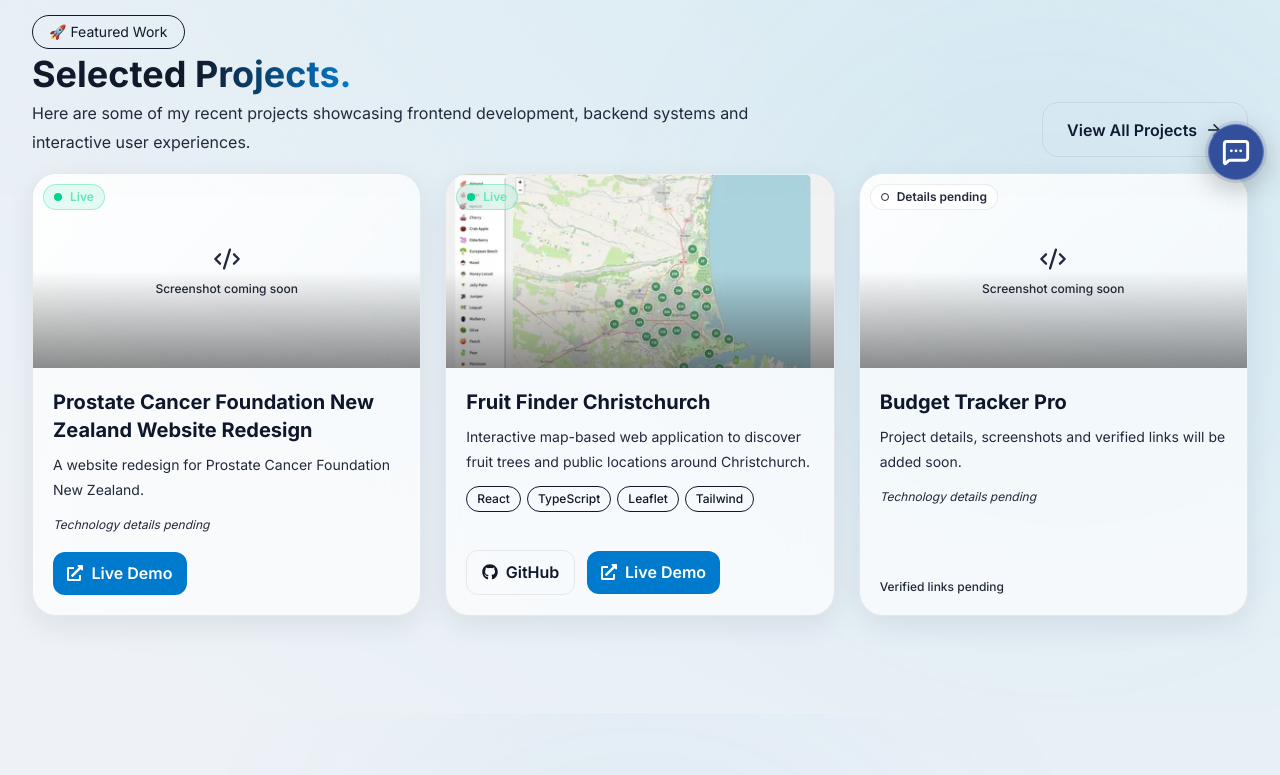
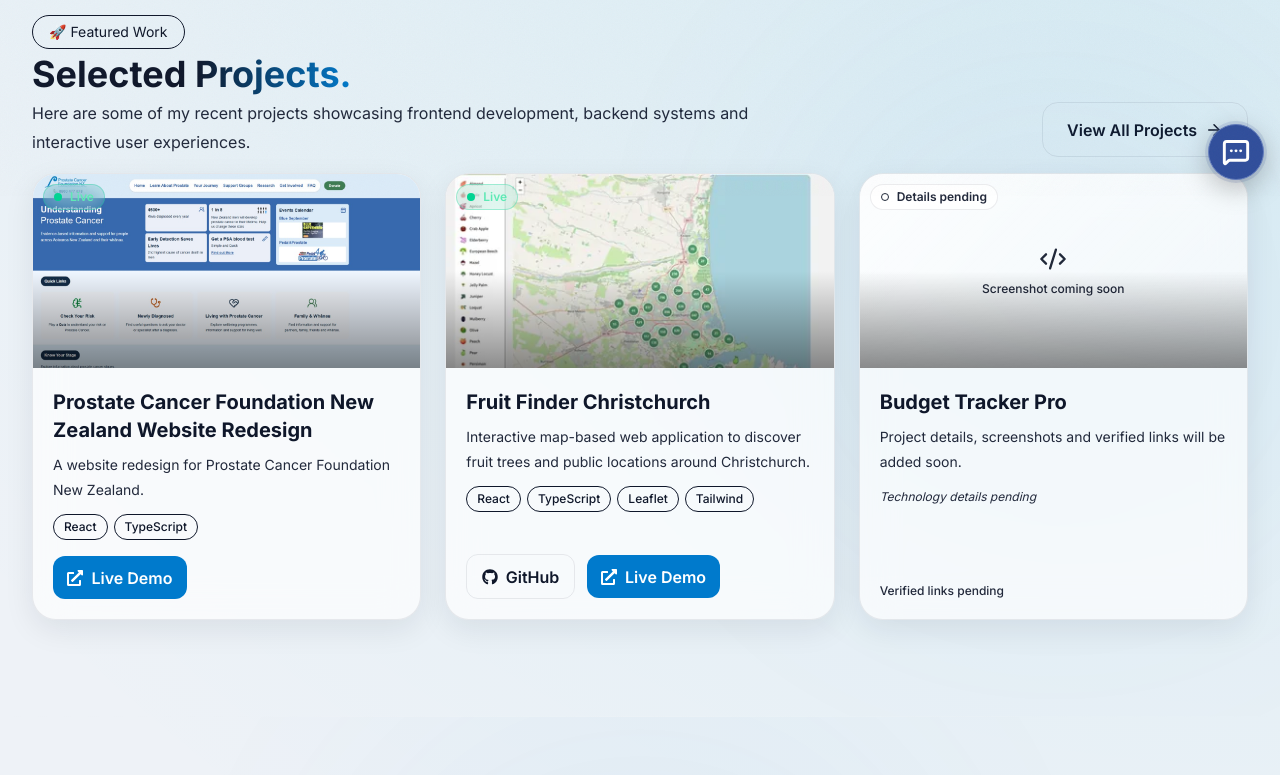
Before and after one commit to sunilkafley/portfolio_website, a React (Vite) app: page / in a window 1280 px wide. Shown: the part 604-1379 px from the top of the page. Built offline with nearby package versions, Linux system fonts and the light colour scheme.

Commit message:
Update featured project screenshot and spacing (#14)
* Update featured project screenshot and spacing

* Add project technology details

```diff
--- a/src/components/sections/FeaturedProjects.tsx
+++ b/src/components/sections/FeaturedProjects.tsx
@@ -20,8 +20,8 @@ const FeaturedProjects = () => {
         relative
         overflow-hidden
 
-        pt-6
-        sm:pt-8
+        pt-3
+        sm:pt-4
         lg:pt-4
 
         pb-16
--- a/src/data/projects.ts
+++ b/src/data/projects.ts
@@ -10,7 +10,8 @@ export const projects: Project[] = [
     title: "Prostate Cancer Foundation New Zealand Website Redesign",
     shortDescription:
       "A website redesign for Prostate Cancer Foundation New Zealand.",
-    technologies: [],
+    technologies: ["React", "TypeScript"],
+    image: "/projects/prostate-foundation.jpg",
     liveUrl: "https://sunilkafley.github.io/project-blue-spark/",
     featured: true,
     status: "Live",
```
Also changed, not shown: public/projects/prostate-foundation.jpg (added).
